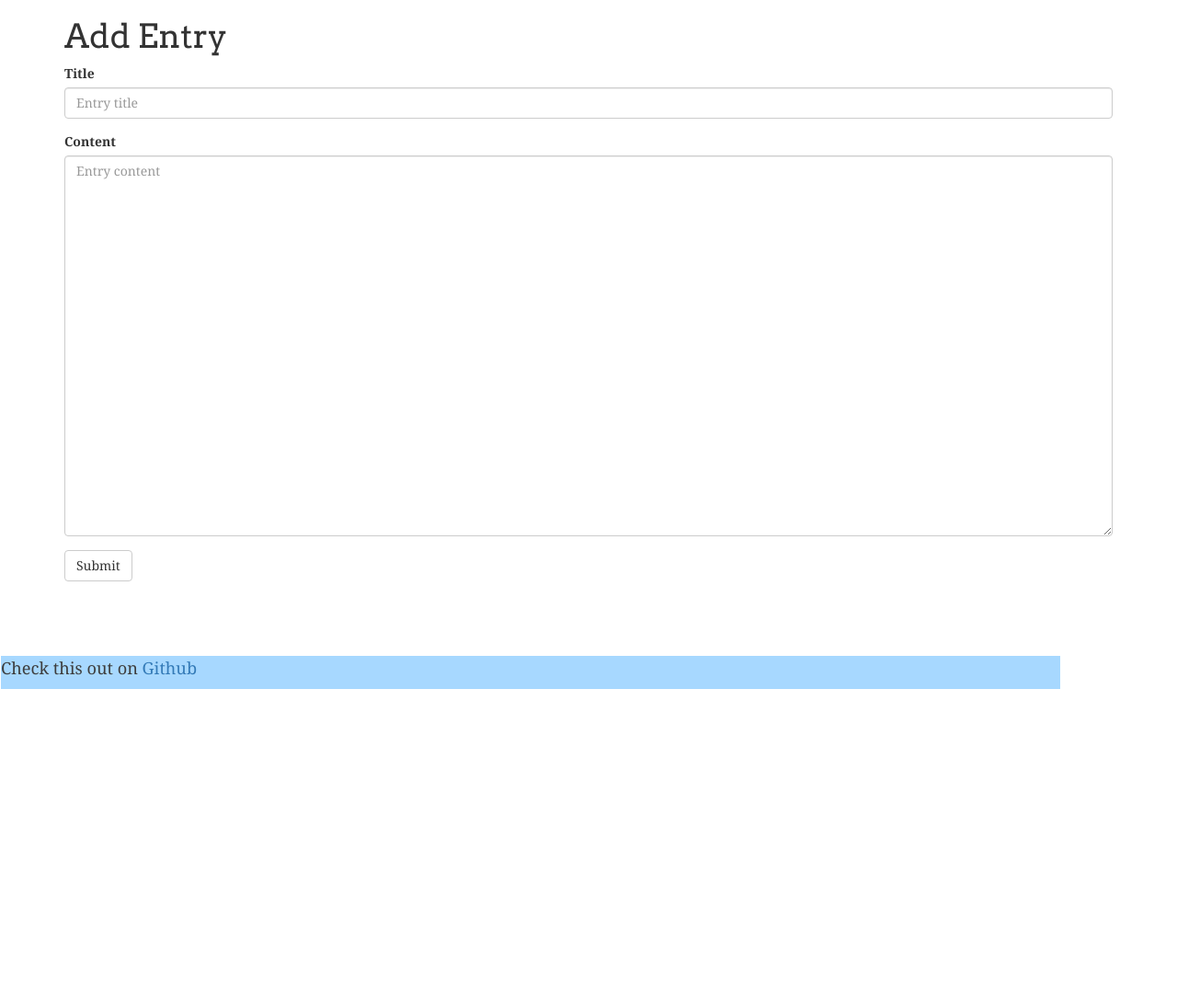
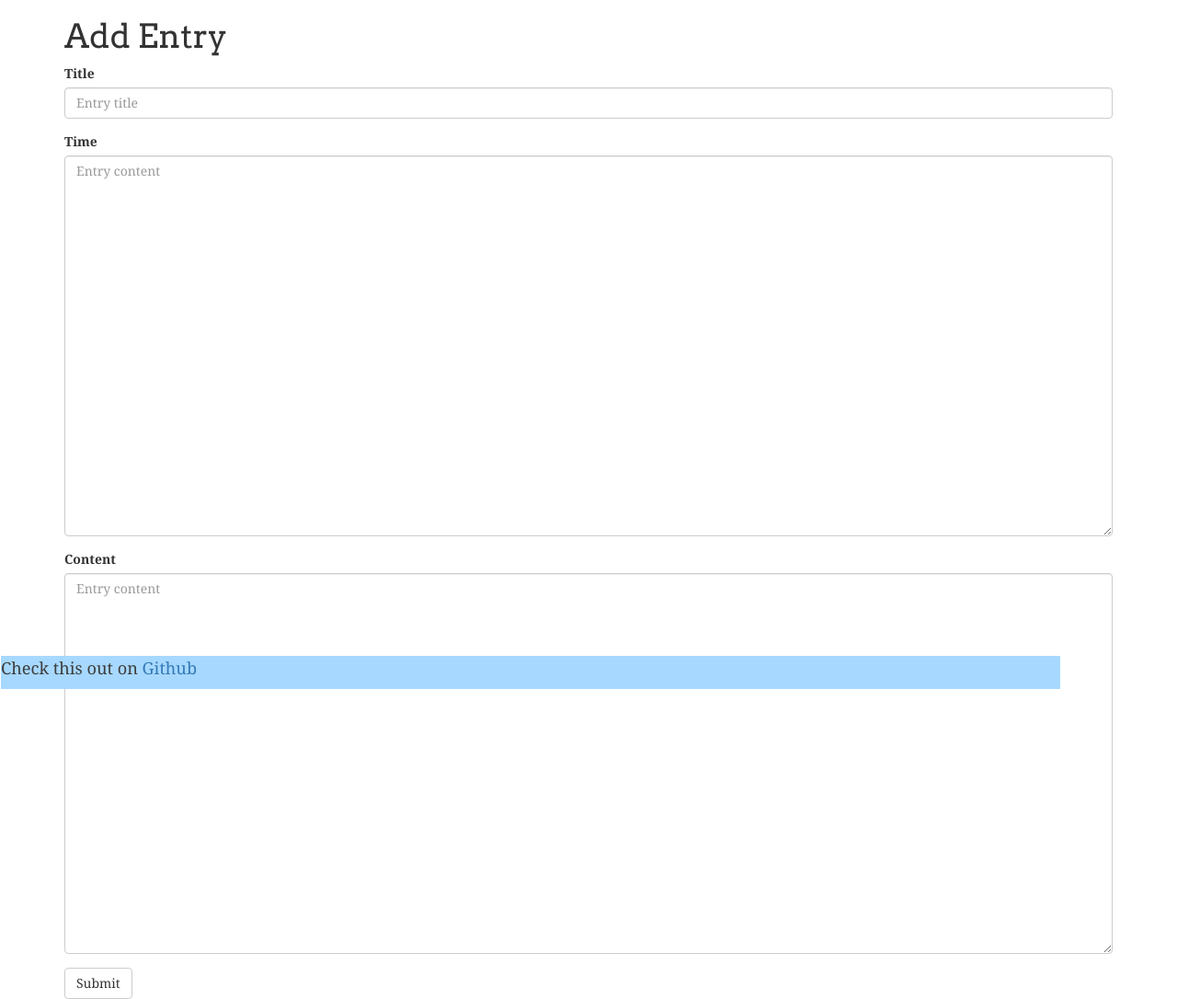
Before and after one commit to j10sanders/WinTheMini, a Flask app: template crossword/templates/add_entry.html in a window 1280 px wide. Shown: the part 50-1136 px from the top of the page at 92% size. Before the commit the page ends 799 px from the top, so only its background shows below. Run offline with Flask 2, Linux system fonts and the light colour scheme; the template is opened without the code that fills it, so the values that code supplies are empty; some libraries are stand-ins or nearby versions.

Commit message:
starting to add better way to input time

```diff
--- a/crossword/templates/add_entry.html
+++ b/crossword/templates/add_entry.html
@@ -11,6 +11,10 @@
         <input type="text" class="form-control" id="title" name="title" placeholder="Entry title" required>
     </div>
     <div class="form-group">
+        <label for="content">Time</label>
+        <textarea class="form-control" id="content" name="content" placeholder="Entry content" rows="20" required></textarea>
+    </div>
+    <div class="form-group">
         <label for="content">Content</label>
         <textarea class="form-control" id="content" name="content" placeholder="Entry content" rows="20" required></textarea>
     </div>
--- a/crossword/views.py
+++ b/crossword/views.py
@@ -27,7 +27,6 @@ def entries(page=1):
         for entry in entries:
             if entry.datetime.strftime("%Y-%m-%d") == (datetime.datetime.now().strftime("%Y-%m-%d")):
                 entrylist.append(entry)
-        print(len(entrylist))
         limit= len(entrylist)
         # Zero-indexed page
         page_index = page - 1
@@ -57,6 +56,7 @@ def entries(page=1):
             page=page,
             total_pages=total_pages
         )
+
     except ValueError:
         flash(u'Try a whole number between 1 - 50!', 'danger')
         limit = PAGINATE_BY
```
